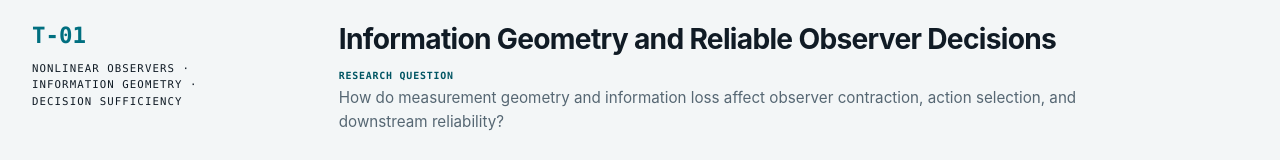
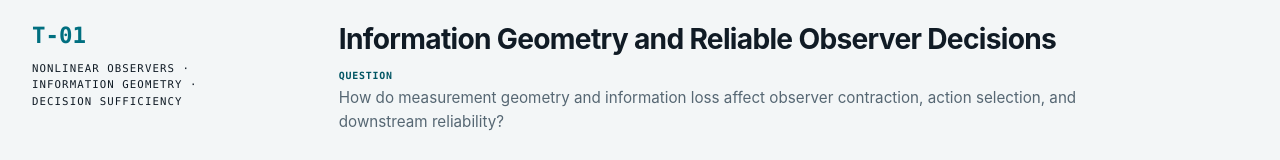
Before and after one commit to afleck18/andrew-fleck-portfolio, a Next.js app: page /research in a window 1280 px wide. Shown: the part 487-647 px from the top of the page. Built offline with nearby package versions, Linux system fonts and the light colour scheme; no server answers.

Commit message:
Simplify research question label

```diff
--- a/app/research/page.tsx
+++ b/app/research/page.tsx
@@ -73,7 +73,7 @@ export default function Research() {
       <div>
         <header className="theme-heading">
           <h2>{theme.title}</h2>
-          <p className="theme-question"><span>Research question</span>{theme.question}</p>
+          <p className="theme-question"><span>Question</span>{theme.question}</p>
         </header>
         <div className="theme-work">
           <section className="theme-work-group" aria-labelledby={`${theme.slug}-projects`}>
```
Also changed, not shown: 1 other file (tests, documents, lock files or other folders).
